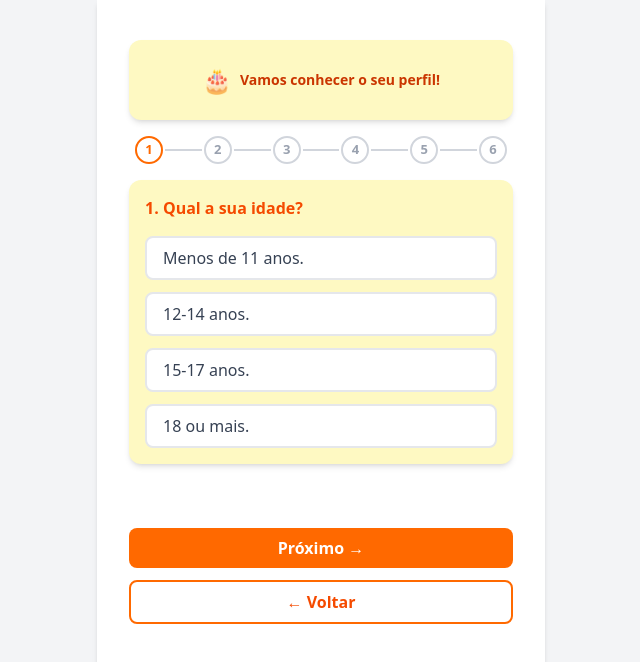
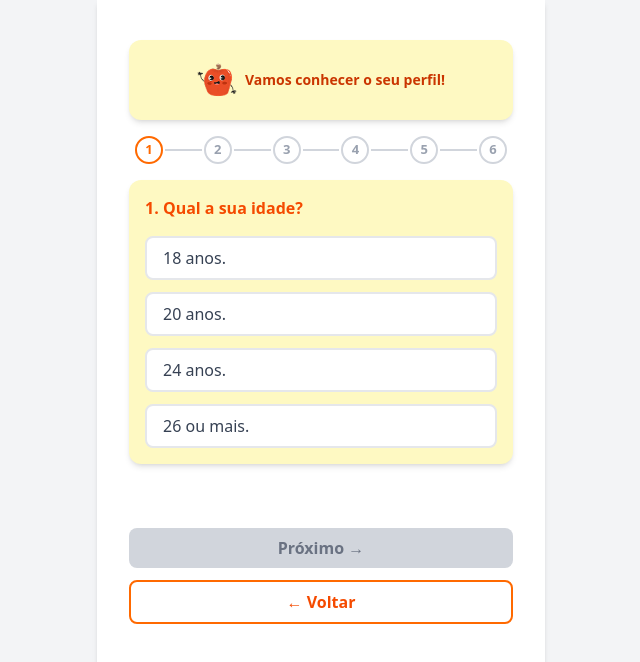
Before and after one commit to estartandodevs-course/Nutra-Frontend-TCC-2025, a React (Vite) app: page /quiz in a window 1280 px wide. Shown: the top 662 px of the page, without its empty margins (319-959 px from the left). Built offline with nearby package versions, Linux system fonts and the light colour scheme.

Commit message:
fix(page): fix quizPage system questions

```diff
--- a/src/components/Quiz/QuestionModal.tsx
+++ b/src/components/Quiz/QuestionModal.tsx
@@ -12,11 +12,21 @@ export default function QuestionModal({
 }: QuestionModalProps) {
   const selectedAnswer = answers[question.id];
 
+  const isNextDisabled = selectedAnswer === undefined || selectedAnswer === null;
+
   return (
     <div className="w-full max-w-sm mx-auto">
       <div className="bg-yellow-100 rounded-xl shadow-md p-4 mb-2">
         <div className="flex items-center justify-center gap-2 h-12">
-          <span className="text-2xl">{question.emoji}</span>
+
+          {question.image && (
+            <img
+              src={question.image}
+              alt="Ícone da pergunta"
+              className="w-10 h-10 object-contain"
+            />
+          )}
+
           <h2 className="text-sm font-semibold text-orange-700">
             Vamos conhecer o seu perfil!
           </h2>
@@ -33,6 +43,7 @@ export default function QuestionModal({
         <div className="flex flex-col gap-3">
           {question.options?.map((option, index) => {
             const isSelected = selectedAnswer === index;
+
             return (
               <button
                 key={index}
@@ -51,16 +62,24 @@ export default function QuestionModal({
       </div>
 
       <div className="flex flex-col gap-3">
+
         <button
           onClick={onNext}
-          className="w-full bg-orange-500 text-white font-bold py-2 px-4 rounded-lg hover:bg-orange-600"
+          disabled={isNextDisabled}
+          className={`w-full font-bold py-2 px-4 rounded-lg transition cursor-pointer
+            ${
+              isNextDisabled
+                ? "bg-gray-300 text-gray-500 cursor-not-allowed"
+                : "bg-orange-500 text-white hover:bg-orange-600"
+            }
+          `}
         >
           Próximo →
         </button>
 
         <button
           onClick={onBack}
-          className="w-full border-2 border-orange-500 text-orange-600 font-bold py-2 px-4 rounded-lg hover:bg-orange-50"
+          className="w-full border-2 border-orange-500 text-orange-600 font-bold py-2 px-4 rounded-lg hover:bg-orange-50 cursor-pointer"
         >
           ← Voltar
         </button>
--- a/src/data/quizdata.ts
+++ b/src/data/quizdata.ts
@@ -1,19 +1,21 @@
+import Cajuzinho from "../assets/logonutra.png";
+
 export const quizData = [
   {
     id: 1,
     question: "Qual a sua idade?",
-    emoji: "🎂",
+    image: Cajuzinho,
     options: [
-      "Menos de 11 anos.",
-      "12-14 anos.",
-      "15-17 anos.",
-      "18 ou mais.",
+      "18 anos.",
+      "20 anos.",
+      "24 anos.",
+      "26 ou mais.",
     ]
   },
   {
     id: 2,
     question: "Como são suas refeições no dia a dia?",
-    emoji: "🍗",
+    image: Cajuzinho,
     options: [
       "Não tenho um padrão definido.",
       "Como correndo, o que der na hora.",
@@ -24,7 +26,7 @@ export const quizData = [
   {
     id: 3,
     question: "Com que frequência você pratica exercícios?",
-    emoji: "💪",
+    image: Cajuzinho,
     options: [
       "Raramente pratico exercício.",
       "1-2 vezes por semana.",
@@ -35,19 +37,24 @@ export const quizData = [
   {
     id: 4,
     question: "Quantas horas você dorme por noite?",
-    emoji: "😴",
+    image: Cajuzinho,
     options: ["Menos de 6 horas", "6-7 horas", "7-8 horas", "Mais de 8 horas"],
   },
   {
     id: 5,
     question: "Você come frutas e legumes com que frequência?",
-    emoji: "🥭",
+    image: Cajuzinho,
     options: ["1 vez por semana.", "2-3 vezes por semana.", "Quase todos os dias.", "Todos os dias."],
   },
   {
     id: 6,
     question: "Como você se sente durante o dia?",
-    emoji: "🧘",
-    options: ["Sempre cansado(a) ou irritado(a)", "Normal, às vezes animado(a)", "Quase sempre bem", "Animado(a) e com boa energia"],
+    image: Cajuzinho,
+    options: [
+      "Sempre cansado(a) ou irritado(a)",
+      "Normal, às vezes animado(a)",
+      "Quase sempre bem",
+      "Animado(a) e com boa energia",
+    ],
   },
 ];
--- a/src/pages/Login/Login.tsx
+++ b/src/pages/Login/Login.tsx
@@ -28,7 +28,7 @@ export default function LoginForm() {
       await login(data.email, data.password);
 
       toast.success("Login realizado com sucesso!");
-      setTimeout(() => navigate("/dashboard"), 4000);
+      setTimeout(() => navigate("/quiz"), 4000);
     } catch (err: unknown) {
       const errorMessage =
         err instanceof Error ? err.message : "Email/Senha inválidos!";
--- a/src/types/quiz.ts
+++ b/src/types/quiz.ts
@@ -1,7 +1,7 @@
 export interface Question {
   id: number
   question: string
-  emoji: string
+  image?: string
   description?: string
   type?: string
   options?: string[]
```
